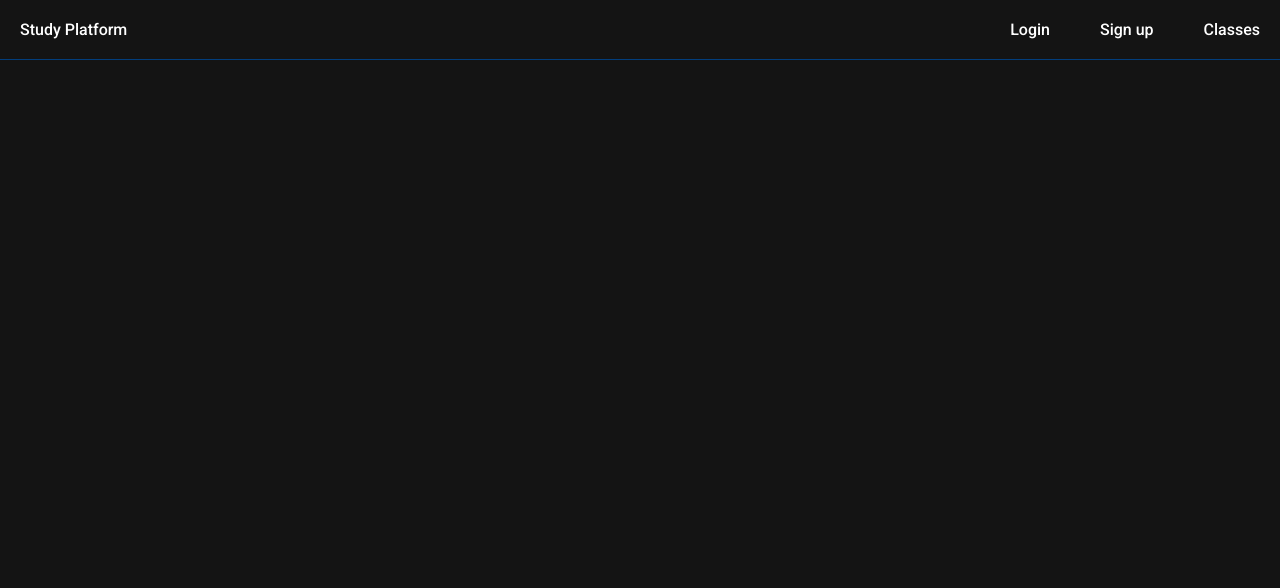
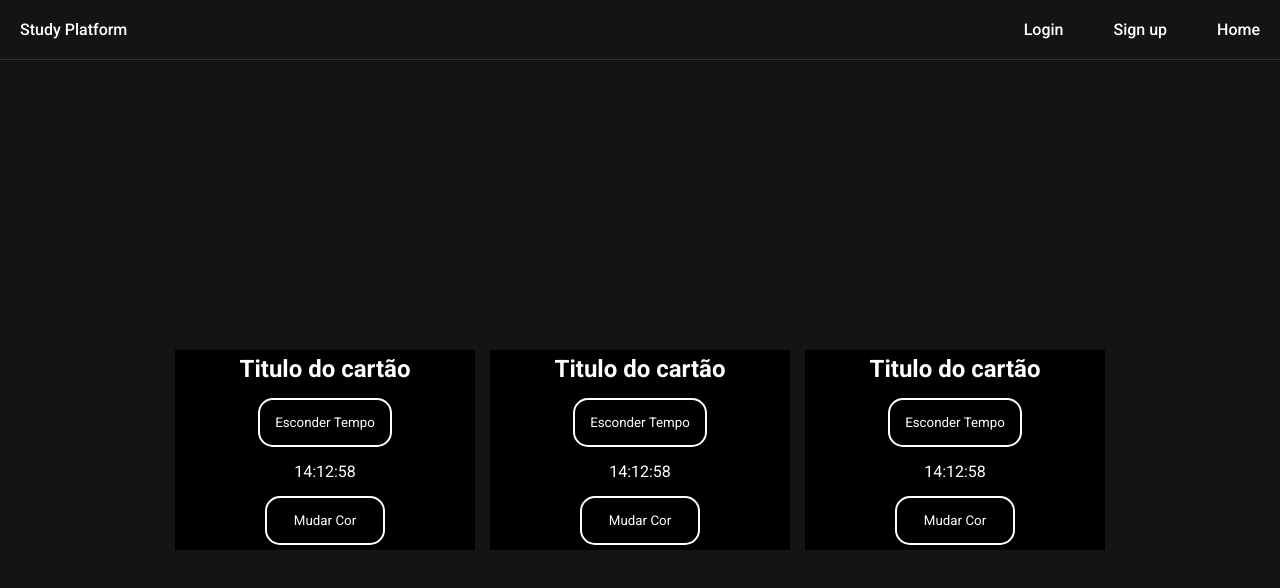
Before and after one commit to NiltonMeira/StudyPlataform, a React (Vite) app in the folder frontend/: page /home in a window 1280 px wide. Shown: the top 588 px of the page. Built offline with nearby package versions, Linux system fonts and the light colour scheme.

Commit message:
feat: react exercise

```diff
--- a/frontend/src/components/Appbar/Appbar.tsx
+++ b/frontend/src/components/Appbar/Appbar.tsx
@@ -11,7 +11,7 @@ const Appbar = () =>{
                 <StyledContainer>
                     <StyledA to={"/"} >Login</StyledA>
                     <StyledA to={"/signup"}>Sign up</StyledA>
-                    <StyledA to={"/"}>Classes</StyledA>
+                    <StyledA to={"/home"}>Home</StyledA>
                 </StyledContainer>
 
             </StyledNav>
--- /dev/null
+++ b/frontend/src/pages/Home/components/card/Card.tsx
@@ -0,0 +1,41 @@
+import { useState, useEffect } from "react";
+import { StyledButton, StyledCard } from "./style";
+
+export const Card = () => {
+    const [currentDate, setCurrentDate] = useState(new Date());
+    const [isTimeVisible, setTimeIsVisible] = useState(true);
+    const [isColorChanged, setIsColorChanged] = useState(false);
+
+    useEffect(() => {
+        const timer = setInterval(() => {
+            setCurrentDate(new Date());
+        }, 1000);
+
+        return () => clearInterval(timer); // Cleanup interval on component unmount
+    }, []);
+
+    const formattedTime = `${currentDate.getHours()}:${currentDate.getMinutes()}:${currentDate.getSeconds()}`;
+
+    const toggleVisibility = () => {
+        setTimeIsVisible(!isTimeVisible);
+    };
+
+    const toggleColor = () => {
+        setIsColorChanged(!isColorChanged);
+    };
+
+    return (
+        <>
+            <StyledCard style={{ backgroundColor: isColorChanged ? 'black' : 'darkg' }}>
+                <h2>Titulo do cartão</h2>
+                <StyledButton onClick={toggleVisibility}>
+                    <p>{isTimeVisible ? 'Esconder' : 'Mostrar'} Tempo</p>
+                </StyledButton>
+                {isTimeVisible && <p>{formattedTime}</p>}
+                <StyledButton onClick={toggleColor}>
+                    <p>Mudar Cor</p>
+                </StyledButton>
+            </StyledCard>
+        </>
+    );
+};
--- /dev/null
+++ b/frontend/src/pages/Home/components/card/style.ts
@@ -0,0 +1,35 @@
+import styled from "styled-components";
+
+
+export const StyledCard = styled.div`
+    display: flex;
+    flex-direction: column;
+    justify-content: center;
+    align-items: center;
+    text-align:center;
+
+    background-color: black;
+    color: white;
+
+    width: 300px;
+    min-height: 200px;
+    gap: 15px
+`
+
+export const StyledButton = styled.button`
+    min-width: 120px;
+
+    background-color: black;
+
+    border: none;
+    border: solid 2px white;
+    border-radius: 15px;
+    padding:15px;
+
+    color: white
+
+
+
+
+
+`
--- a/frontend/src/pages/Home/components/homeContent/homeContent.tsx
+++ b/frontend/src/pages/Home/components/homeContent/homeContent.tsx
@@ -1,7 +1,14 @@
+import { MainContainer } from "./style"
+import { Card } from "../card/Card"
+
 export const HomeContent = () => {
     return(
         <>
-
+            <MainContainer>
+                <Card/>
+                <Card/>
+                <Card/>
+            </MainContainer>
         </>
     )
 }
--- a/frontend/src/pages/Home/components/homeContent/style.ts
+++ b/frontend/src/pages/Home/components/homeContent/style.ts
@@ -0,0 +1,16 @@
+import styled from "styled-components";
+
+export const MainContainer = styled.div`
+    display: flex;
+    align-items: center;
+    align-items: center;
+
+    gap: 15px;
+    padding-top: 100px;
+    width: 100vw;
+    height: 100vh;
+
+    justify-content: center;
+    flex-wrap: wrap;
+
+`
```
Also changed, not shown: 1 other file (tests, documents, lock files or other folders).
